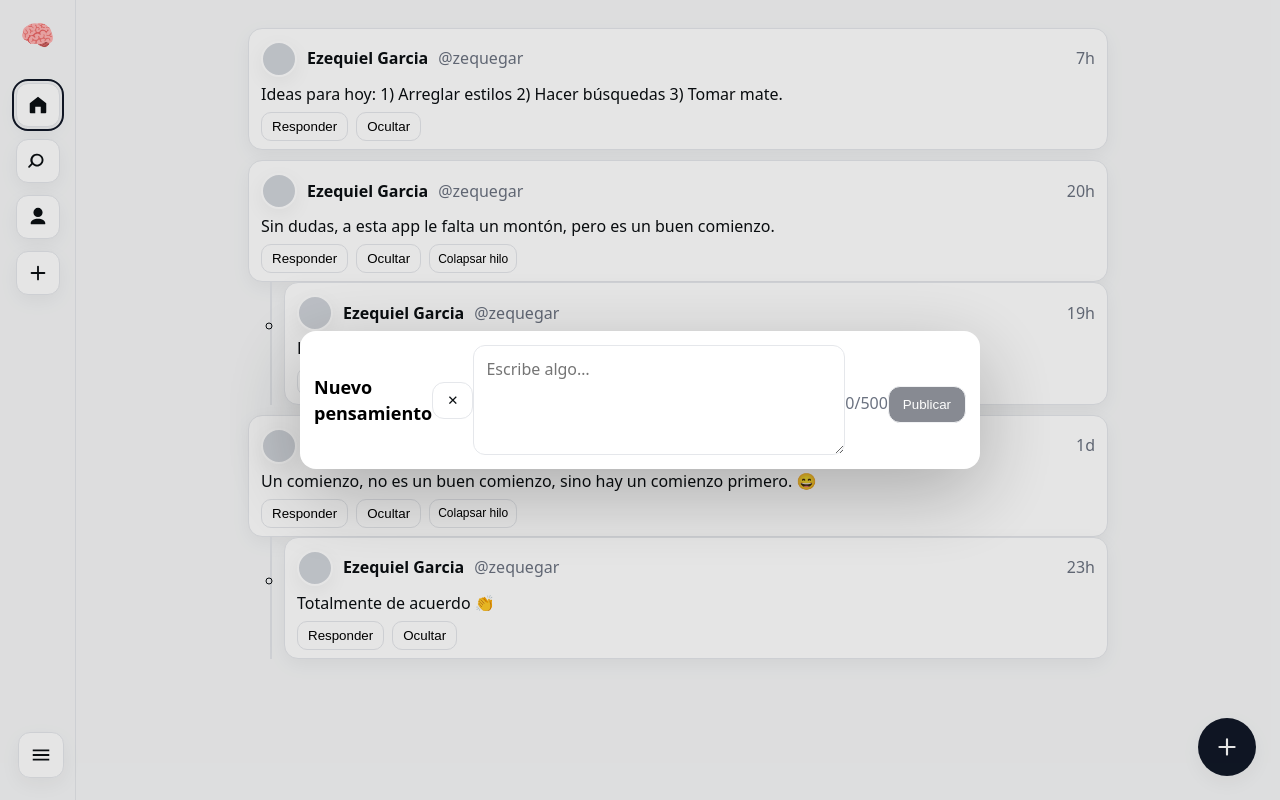
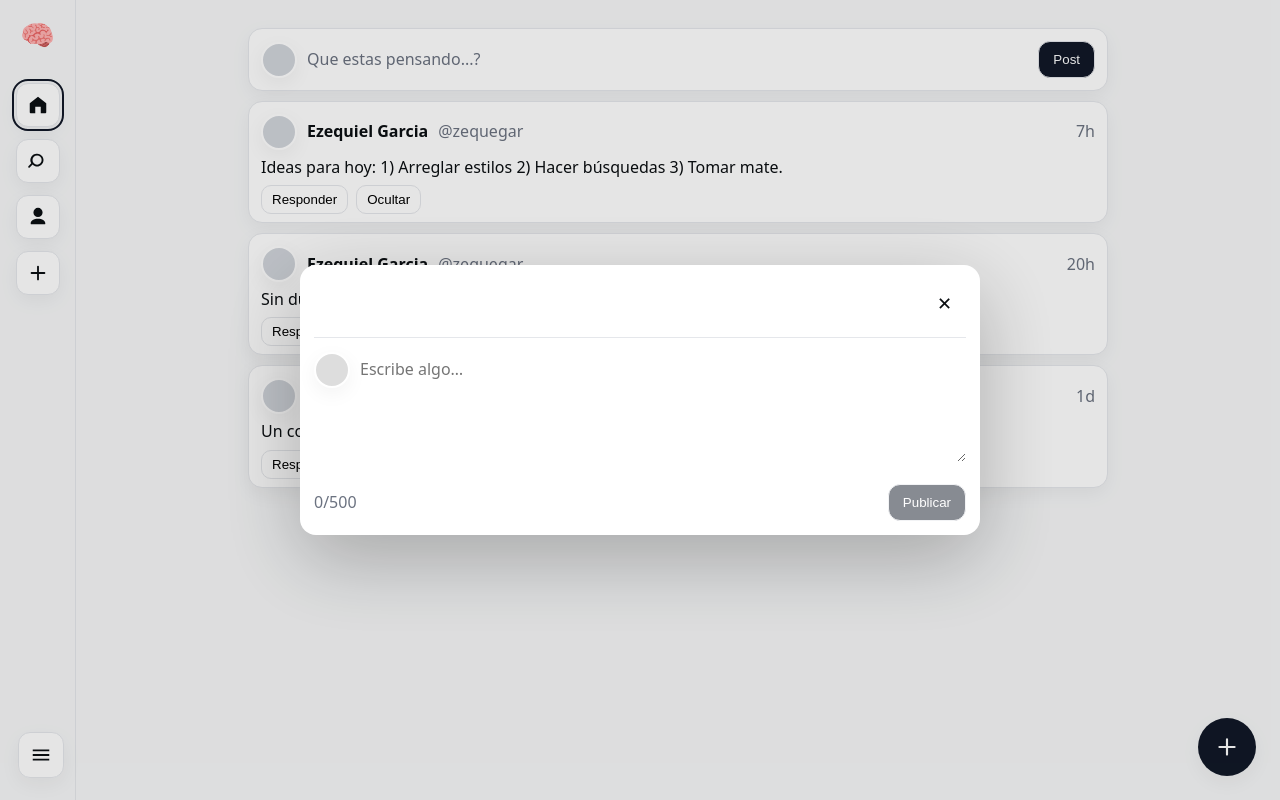
Before and after one commit to ehgarcia/thoughts, a plain HTML site: page index.html in a window 1280 px wide. Both pictures are taken after a click on the button 37 px from the left and 272 px from the top of the page. Drawn offline with Linux system fonts and the light colour scheme.

Commit message:
search funciona correctamente, los colappse funcionan mejor y se mejoro la UI

```diff
--- a/app.js
+++ b/app.js
@@ -80,7 +80,6 @@
     const li = document.createElement("li");
     li.className = "thought";
     li.setAttribute("role", "treeitem");
-    li.setAttribute("aria-expanded", "true");
     li.dataset.id = t.id;
 
     const card = document.createElement("div");
@@ -126,22 +125,25 @@
 
     const children = byParent.get(t.id) || [];
     if (children.length) {
+      li.setAttribute("aria-expanded", "false");
       const ul = document.createElement("ul");
-      ul.className = "children";
+      ul.className = "children collapsed";
       ul.setAttribute("role", "group");
 
       // botón para colapsar/expandir hilo
       const collapseBtn = document.createElement("button");
       collapseBtn.className = "action small";
       collapseBtn.dataset.action = "collapse-toggle";
-      collapseBtn.setAttribute("aria-label", "Colapsar hilo");
-      collapseBtn.textContent = "Colapsar hilo";
+      collapseBtn.setAttribute("aria-label", "Expandir hilo");
+      collapseBtn.textContent = "Expandir hilo";
       actions.appendChild(collapseBtn);
 
       for (const child of children) {
         ul.appendChild(thoughtNode(child));
       }
       li.appendChild(ul);
+    } else {
+      li.setAttribute("aria-expanded", "true");
     }
 
     return li;
@@ -157,6 +159,19 @@
     const feed = $("#feed");
     if (!feed) return;
     feed.innerHTML = "";
+
+    // Tarjeta para componer un nuevo post
+    const composerCard = document.createElement("li");
+    composerCard.className = "card composer-prompt";
+    composerCard.dataset.openComposer = "";
+    composerCard.innerHTML = `
+      <span class="avatar"></span>
+      <span class="placeholder">Que estas pensando...?</span>
+      <button class="primary">Post</button>
+    `;
+    ensureAvatar(composerCard.querySelector(".avatar"));
+    feed.appendChild(composerCard);
+
     for (const r of roots) {
       feed.appendChild(thoughtNode(r));
     }
@@ -322,8 +337,8 @@
         li.innerHTML = `
           <div class="thought-header">
             <span class="avatar"></span>
-            <span class="user">${profile?.fullName || 'Usuario'}</span>
-            <span class="username"> @${profile?.username || 'user'}</span>
+            <span class="user">${profile?.fullName || "Usuario"}</span>
+            <span class="username"> @${profile?.username || "user"}</span>
             <span class="time">${time}</span>
           </div>
           <div class="content">${content}</div>
--- a/index.html
+++ b/index.html
@@ -54,18 +54,20 @@
   <!-- Composer modal -->
   <dialog id="composer" aria-labelledby="composerTitle">
     <form method="dialog" id="composerForm" class="composer-form">
-      <header class="composer-header" hidden>
-        <h2 id="composerTitle">Nuevo pensamiento</h2>
+      <header class="composer-header">
         <button type="button" class="ghost" data-close-dialog aria-label="Cerrar">✕</button>
-        </div>
-        <div id="replyContext" class="reply-context" hidden></div>
+      </header>
+      <div class="composer-body">
+        <span class="avatar"></span>
         <textarea id="composerInput" maxlength="500" placeholder="Escribe algo…"
           aria-label="Texto del pensamiento"></textarea>
-        <div class="toolbar">
-          <span id="charCount" class="muted">0/500</span>
-          <div class="spacer"></div>
-          <button type="submit" id="composerSubmit" class="primary" disabled>Publicar</button>
-        </div>
+      </div>
+      <div id="replyContext" class="reply-context" hidden></div>
+      <div class="toolbar">
+        <span id="charCount" class="muted">0/500</span>
+        <div class="spacer"></div>
+        <button type="submit" id="composerSubmit" class="primary" disabled>Publicar</button>
+      </div>
     </form>
   </dialog>
 
--- a/styles.css
+++ b/styles.css
@@ -182,7 +182,25 @@ body {
   padding: 0;
   display: flex;
   flex-direction: column;
-  gap: 10px
+  gap: 10px;
+}
+
+.composer-prompt {
+  display: flex;
+  align-items: center;
+  gap: 10px;
+  cursor: pointer;
+}
+
+.composer-prompt .placeholder {
+  flex: 1;
+  text-align: left;
+  color: var(--muted);
+  font-style: normal;
+}
+
+.composer-prompt:hover {
+  background: #f9fafb;
 }
 
 .card {
@@ -264,27 +282,35 @@ dialog {
   border: none;
   border-radius: 16px;
   padding: 0;
-  box-shadow: 0 24px 80px rgba(0, 0, 0, .25);
+  box-shadow: 0 24px 80px rgba(0, 0, 0, 0.25);
   max-width: 680px;
-  width: min(680px, 95%)
+  width: min(680px, 95%);
 }
 
 .composer-form {
-  padding: 14px
+  padding: 14px;
 }
 
 .composer-header {
   display: flex;
-  align-items: center
-}
-
-.composer-header h2 {
-  margin: 0;
-  font-size: 18px
+  padding: 4px 0 12px;
+  border-bottom: 1px solid var(--line);
 }
 
 .composer-header .ghost {
-  margin-left: auto
+  margin-left: auto;
+  border: none;
+  font-size: 18px;
+}
+
+.composer-body {
+  display: flex;
+  gap: 10px;
+  padding: 14px 0;
+}
+
+.composer-body .avatar {
+  flex-shrink: 0;
 }
 
 .reply-context {
@@ -293,17 +319,18 @@ dialog {
   border: 1px dashed var(--line);
   border-radius: 12px;
   padding: 8px;
-  margin: 6px 0 8px
+  margin: 6px 0 8px;
 }
 
 textarea {
   width: 100%;
   min-height: 110px;
   resize: vertical;
-  border: 1px solid var(--line);
-  border-radius: 12px;
-  padding: 12px;
-  font: inherit
+  border: none;
+  background: transparent;
+  padding: 6px 0;
+  font: inherit;
+  outline: none;
 }
 
 .toolbar {
```
Also changed, not shown: profile.html (+1 -1 lines), search.html (+7 -10 lines).
